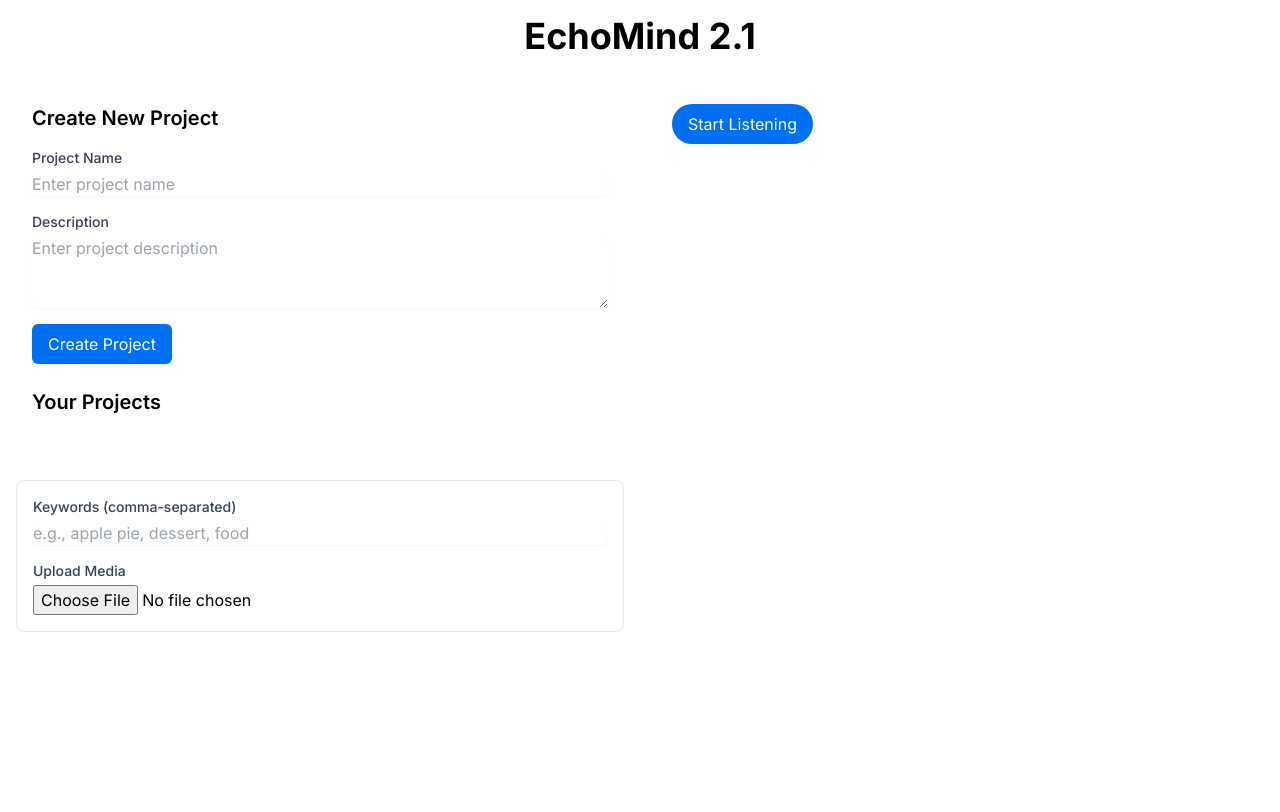
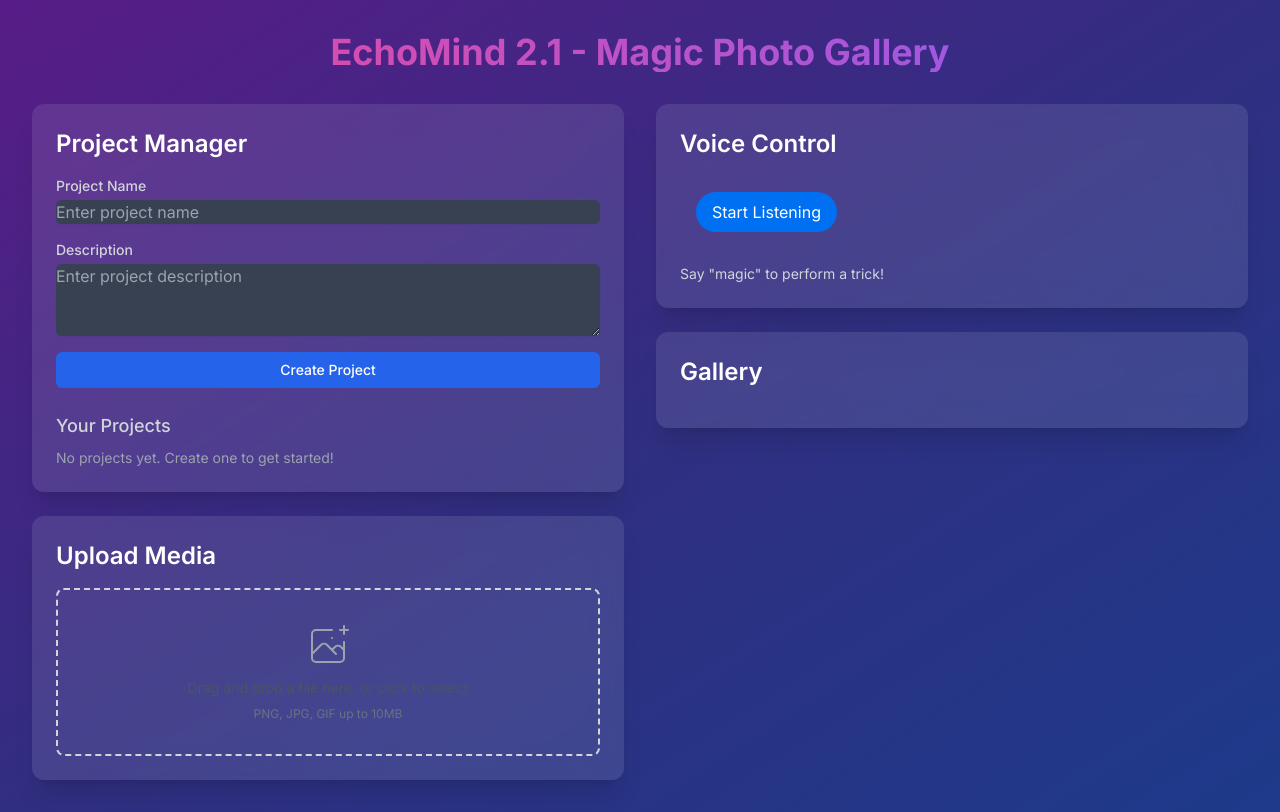
Before and after one commit to appechomind/EchoMind_2.1, a Next.js app: page / in a window 1280 px wide. Built offline with nearby package versions, Linux system fonts and the light colour scheme.

Commit message:
Add magic trick functionality and enhance UI

```diff
--- a/package.json
+++ b/package.json
@@ -11,7 +11,8 @@
   "dependencies": {
     "next": "14.1.0",
     "react": "^18.2.0",
-    "react-dom": "^18.2.0"
+    "react-dom": "^18.2.0",
+    "react-dropzone": "^14.3.8"
   },
   "devDependencies": {
     "@types/node": "^20.11.0",
--- a/src/app/page.tsx
+++ b/src/app/page.tsx
@@ -11,65 +11,117 @@ interface MediaItem {
   url: string;
   title: string;
   keywords: string[];
+  projectId?: string;
 }
 
 export default function Home() {
   const [mediaItems, setMediaItems] = useState<MediaItem[]>([]);
   const [currentProject, setCurrentProject] = useState<string | null>(null);
   const [searchQuery, setSearchQuery] = useState('');
+  const [isPerformingTrick, setIsPerformingTrick] = useState(false);
+  const [selectedImage, setSelectedImage] = useState<MediaItem | null>(null);
 
-  const handleUpload = (file: File, keywords: string) => {
+  const handleUpload = (file: File) => {
     const reader = new FileReader();
     reader.onload = (e) => {
       const newItem: MediaItem = {
         id: Date.now().toString(),
         url: e.target?.result as string,
         title: file.name,
-        keywords: keywords.split(',').map(k => k.trim()),
+        keywords: [],
+        projectId: currentProject || undefined
       };
-      setMediaItems([...mediaItems, newItem]);
+      setMediaItems(prev => [...prev, newItem]);
     };
     reader.readAsDataURL(file);
   };
 
-  const handleSpeechResult = (text: string) => {
-    setSearchQuery(text);
+  const handleSpeechResult = (result: string) => {
+    setSearchQuery(result);
+    if (result.toLowerCase().includes('magic')) {
+      performMagicTrick();
+    }
+  };
+
+  const performMagicTrick = () => {
+    if (mediaItems.length === 0) return;
+
+    setIsPerformingTrick(true);
+    const randomIndex = Math.floor(Math.random() * mediaItems.length);
+    const selected = mediaItems[randomIndex];
+    setSelectedImage(selected);
+
+    // Reset after animation
+    setTimeout(() => {
+      setIsPerformingTrick(false);
+      setSelectedImage(null);
+    }, 3000);
   };
 
   const handleProjectSelect = (projectId: string) => {
     setCurrentProject(projectId);
   };
 
-  const filteredMedia = mediaItems.filter(item =>
-    item.keywords.some(keyword =>
-      keyword.toLowerCase().includes(searchQuery.toLowerCase())
-    )
-  );
+  const filteredMedia = mediaItems.filter(item => {
+    const matchesSearch = item.title.toLowerCase().includes(searchQuery.toLowerCase()) ||
+                         item.keywords.some(k => k.toLowerCase().includes(searchQuery.toLowerCase()));
+    const matchesProject = !currentProject || item.projectId === currentProject;
+    return matchesSearch && matchesProject;
+  });
 
   return (
-    <main className="min-h-screen p-4">
+    <main className="min-h-screen bg-gradient-to-br from-purple-900 via-indigo-900 to-blue-900 text-white p-8">
       <div className="max-w-7xl mx-auto">
-        <h1 className="text-4xl font-bold text-center mb-8">
-          EchoMind 2.1
+        <h1 className="text-4xl font-bold mb-8 text-center bg-clip-text text-transparent bg-gradient-to-r from-pink-500 to-violet-500">
+          EchoMind 2.1 - Magic Photo Gallery
         </h1>
 
         <div className="grid grid-cols-1 md:grid-cols-2 gap-8">
-          <div>
-            <ProjectManager onProjectSelect={handleProjectSelect} />
-            <div className="mt-8">
+          {/* Left Column */}
+          <div className="space-y-6">
+            <div className="bg-white/10 backdrop-blur-lg rounded-xl p-6 shadow-xl">
+              <h2 className="text-2xl font-semibold mb-4">Project Manager</h2>
+              <ProjectManager onProjectSelect={handleProjectSelect} />
+            </div>
+
+            <div className="bg-white/10 backdrop-blur-lg rounded-xl p-6 shadow-xl">
+              <h2 className="text-2xl font-semibold mb-4">Upload Media</h2>
               <MediaUploader onUpload={handleUpload} />
             </div>
           </div>
 
-          <div>
-            <VoiceRecognition onSpeechResult={handleSpeechResult} />
-            <div className="mt-4">
-              {searchQuery && (
-                <p className="text-sm text-gray-600 mb-4">
-                  Searching for: {searchQuery}
-                </p>
-              )}
-              <ImageGrid images={filteredMedia} />
+          {/* Right Column */}
+          <div className="space-y-6">
+            <div className="bg-white/10 backdrop-blur-lg rounded-xl p-6 shadow-xl">
+              <h2 className="text-2xl font-semibold mb-4">Voice Control</h2>
+              <VoiceRecognition onSpeechResult={handleSpeechResult} />
+              <p className="mt-4 text-sm text-gray-300">
+                Say "magic" to perform a trick!
+              </p>
+            </div>
+
+            <div className="bg-white/10 backdrop-blur-lg rounded-xl p-6 shadow-xl">
+              <h2 className="text-2xl font-semibold mb-4">Gallery</h2>
+              <div className="relative">
+                {isPerformingTrick && selectedImage && (
+                  <div className="absolute inset-0 z-50 flex items-center justify-center">
+                    <div className="animate-pulse bg-white/20 rounded-lg p-4">
+                      <img
+                        src={selectedImage.url}
+                        alt={selectedImage.title}
+                        className="max-w-full h-auto rounded-lg shadow-2xl"
+                      />
+                    </div>
+                  </div>
+                )}
+                <ImageGrid
+                  mediaItems={filteredMedia}
+                  onImageClick={(item: MediaItem) => {
+                    setSelectedImage(item);
+                    setTimeout(() => setSelectedImage(null), 2000);
+                  }}
+                />
+              </div>
             </div>
           </div>
         </div>
--- a/src/components/ImageGrid/ImageGrid.tsx
+++ b/src/components/ImageGrid/ImageGrid.tsx
@@ -1,25 +1,38 @@
 import React from 'react';
 
-interface ImageGridProps {
-  images: Array<{
-    id: string;
-    url: string;
-    title: string;
-  }>;
+interface MediaItem {
+  id: string;
+  url: string;
+  title: string;
+  keywords: string[];
+  projectId?: string;
 }
 
-export const ImageGrid: React.FC<ImageGridProps> = ({ images }) => {
+interface ImageGridProps {
+  mediaItems: MediaItem[];
+  onImageClick: (item: MediaItem) => void;
+}
+
+export const ImageGrid: React.FC<ImageGridProps> = ({ mediaItems, onImageClick }) => {
   return (
-    <div className="grid grid-cols-1 md:grid-cols-2 lg:grid-cols-3 gap-4 p-4">
-      {images.map((image) => (
-        <div key={image.id} className="relative aspect-square">
-          <img
-            src={image.url}
-            alt={image.title}
-            className="object-cover w-full h-full rounded-lg"
-          />
-          <div className="absolute bottom-0 left-0 right-0 bg-black bg-opacity-50 text-white p-2 rounded-b-lg">
-            {image.title}
+    <div className="grid grid-cols-2 md:grid-cols-3 lg:grid-cols-4 gap-4">
+      {mediaItems.map((item) => (
+        <div
+          key={item.id}
+          className="relative group cursor-pointer"
+          onClick={() => onImageClick(item)}
+        >
+          <div className="aspect-square overflow-hidden rounded-lg bg-gray-100">
+            <img
+              src={item.url}
+              alt={item.title}
+              className="h-full w-full object-cover transition-transform duration-300 group-hover:scale-110"
+            />
+          </div>
+          <div className="absolute inset-0 bg-black bg-opacity-0 group-hover:bg-opacity-30 transition-opacity duration-300 rounded-lg">
+            <div className="absolute bottom-0 left-0 right-0 p-2 text-white opacity-0 group-hover:opacity-100 transition-opacity duration-300">
+              <p className="text-sm truncate">{item.title}</p>
+            </div>
           </div>
         </div>
       ))}
--- a/src/components/MediaUploader/MediaUploader.tsx
+++ b/src/components/MediaUploader/MediaUploader.tsx
@@ -1,44 +1,56 @@
-import React, { useState } from 'react';
+import React, { useCallback } from 'react';
+import { useDropzone } from 'react-dropzone';
 
 interface MediaUploaderProps {
-  onUpload: (file: File, keywords: string) => void;
+  onUpload: (file: File) => void;
 }
 
 export const MediaUploader: React.FC<MediaUploaderProps> = ({ onUpload }) => {
-  const [keywords, setKeywords] = useState('');
+  const onDrop = useCallback((acceptedFiles: File[]) => {
+    if (acceptedFiles.length > 0) {
+      onUpload(acceptedFiles[0]);
+    }
+  }, [onUpload]);
 
-  const handleFileChange = (event: React.ChangeEvent<HTMLInputElement>) => {
-    const file = event.target.files?.[0];
-    if (file && keywords) {
-      onUpload(file, keywords);
-      setKeywords('');
-    }
-  };
+  const { getRootProps, getInputProps, isDragActive } = useDropzone({
+    onDrop,
+    accept: {
+      'image/*': ['.png', '.jpg', '.jpeg', '.gif'],
+      'video/*': ['.mp4', '.webm', '.mov']
+    },
+    maxFiles: 1
+  });
 
   return (
-    <div className="p-4 border rounded-lg">
-      <div className="mb-4">
-        <label className="block text-sm font-medium text-gray-700">
-          Keywords (comma-separated)
-        </label>
-        <input
-          type="text"
-          value={keywords}
-          onChange={(e) => setKeywords(e.target.value)}
-          className="mt-1 block w-full rounded-md border-gray-300 shadow-sm focus:border-primary focus:ring-primary"
-          placeholder="e.g., apple pie, dessert, food"
-        />
-      </div>
-      <div>
-        <label className="block text-sm font-medium text-gray-700">
-          Upload Media
-        </label>
-        <input
-          type="file"
-          accept="image/*,video/*"
-          onChange={handleFileChange}
-          className="mt-1 block w-full"
-        />
+    <div
+      {...getRootProps()}
+      className={`border-2 border-dashed rounded-lg p-8 text-center cursor-pointer transition-colors
+        ${isDragActive ? 'border-blue-500 bg-blue-50' : 'border-gray-300 hover:border-blue-500'}`}
+    >
+      <input {...getInputProps()} />
+      <div className="space-y-2">
+        <svg
+          className="mx-auto h-12 w-12 text-gray-400"
+          stroke="currentColor"
+          fill="none"
+          viewBox="0 0 48 48"
+          aria-hidden="true"
+        >
+          <path
+            d="M28 8H12a4 4 0 00-4 4v20m32-12v8m0 0v8a4 4 0 01-4 4H12a4 4 0 01-4-4v-4m32-4l-3.172-3.172a4 4 0 00-5.656 0L28 28M8 32l9.172-9.172a4 4 0 015.656 0L28 28m0 0l4 4m4-24h8m-4-4v8m-12 4h.02"
+            strokeWidth={2}
+            strokeLinecap="round"
+            strokeLinejoin="round"
+          />
+        </svg>
+        <div className="text-sm text-gray-600">
+          {isDragActive ? (
+            <p>Drop the file here ...</p>
+          ) : (
+            <p>Drag and drop a file here, or click to select</p>
+          )}
+        </div>
+        <p className="text-xs text-gray-500">PNG, JPG, GIF up to 10MB</p>
       </div>
     </div>
   );
--- a/src/components/ProjectManager/ProjectManager.tsx
+++ b/src/components/ProjectManager/ProjectManager.tsx
@@ -15,13 +15,14 @@ export const ProjectManager: React.FC<ProjectManagerProps> = ({ onProjectSelect
   const [projects, setProjects] = useState<Project[]>([]);
   const [newProject, setNewProject] = useState({ name: '', description: '' });
 
-  const handleCreateProject = () => {
+  const handleCreateProject = (e: React.FormEvent) => {
+    e.preventDefault();
     if (newProject.name.trim()) {
       const project: Project = {
         id: Date.now().toString(),
         name: newProject.name,
         description: newProject.description,
-        mediaCount: 0,
+        mediaCount: 0
       };
       setProjects([...projects, project]);
       setNewProject({ name: '', description: '' });
@@ -29,60 +30,63 @@ export const ProjectManager: React.FC<ProjectManagerProps> = ({ onProjectSelect
   };
 
   return (
-    <div className="p-4">
-      <div className="mb-6">
-        <h2 className="text-xl font-semibold mb-4">Create New Project</h2>
-        <div className="space-y-4">
+    <div className="space-y-6">
+      <form onSubmit={handleCreateProject} className="space-y-4">
         <div>
-            <label className="block text-sm font-medium text-gray-700">
+          <label htmlFor="projectName" className="block text-sm font-medium text-gray-300">
             Project Name
           </label>
           <input
             type="text"
+            id="projectName"
             value={newProject.name}
             onChange={(e) => setNewProject({ ...newProject, name: e.target.value })}
-              className="mt-1 block w-full rounded-md border-gray-300 shadow-sm focus:border-primary focus:ring-primary"
+            className="mt-1 block w-full rounded-md border-gray-600 bg-gray-700 text-white shadow-sm focus:border-blue-500 focus:ring-blue-500"
             placeholder="Enter project name"
           />
         </div>
         <div>
-            <label className="block text-sm font-medium text-gray-700">
+          <label htmlFor="projectDescription" className="block text-sm font-medium text-gray-300">
             Description
           </label>
           <textarea
+            id="projectDescription"
             value={newProject.description}
             onChange={(e) => setNewProject({ ...newProject, description: e.target.value })}
-              className="mt-1 block w-full rounded-md border-gray-300 shadow-sm focus:border-primary focus:ring-primary"
+            className="mt-1 block w-full rounded-md border-gray-600 bg-gray-700 text-white shadow-sm focus:border-blue-500 focus:ring-blue-500"
+            rows={3}
             placeholder="Enter project description"
-              rows={3}
           />
         </div>
         <button
-            onClick={handleCreateProject}
-            className="px-4 py-2 bg-primary text-white rounded-md hover:bg-blue-600 transition-colors"
+          type="submit"
+          className="w-full rounded-md bg-blue-600 px-4 py-2 text-sm font-medium text-white hover:bg-blue-700 focus:outline-none focus:ring-2 focus:ring-blue-500 focus:ring-offset-2"
         >
           Create Project
         </button>
-        </div>
-      </div>
+      </form>
 
-      <div>
-        <h2 className="text-xl font-semibold mb-4">Your Projects</h2>
-        <div className="space-y-4">
+      <div className="space-y-2">
+        <h3 className="text-lg font-medium text-gray-300">Your Projects</h3>
+        {projects.length === 0 ? (
+          <p className="text-sm text-gray-400">No projects yet. Create one to get started!</p>
+        ) : (
+          <div className="space-y-2">
             {projects.map((project) => (
               <div
                 key={project.id}
-              className="p-4 border rounded-lg hover:border-primary cursor-pointer"
                 onClick={() => onProjectSelect(project.id)}
+                className="cursor-pointer rounded-lg border border-gray-600 bg-gray-700 p-4 hover:bg-gray-600 transition-colors"
               >
-              <h3 className="font-medium">{project.name}</h3>
-              <p className="text-sm text-gray-600">{project.description}</p>
-              <p className="text-sm text-gray-500 mt-2">
-                {project.mediaCount} media files
+                <h4 className="font-medium text-white">{project.name}</h4>
+                <p className="text-sm text-gray-300">{project.description}</p>
+                <p className="mt-2 text-xs text-gray-400">
+                  {project.mediaCount} media items
                 </p>
               </div>
             ))}
           </div>
+        )}
       </div>
     </div>
   );
```
Also changed, not shown: 1 other file (tests, documents, lock files or other folders). Lines whose indentation alone changed are shown as unchanged.
